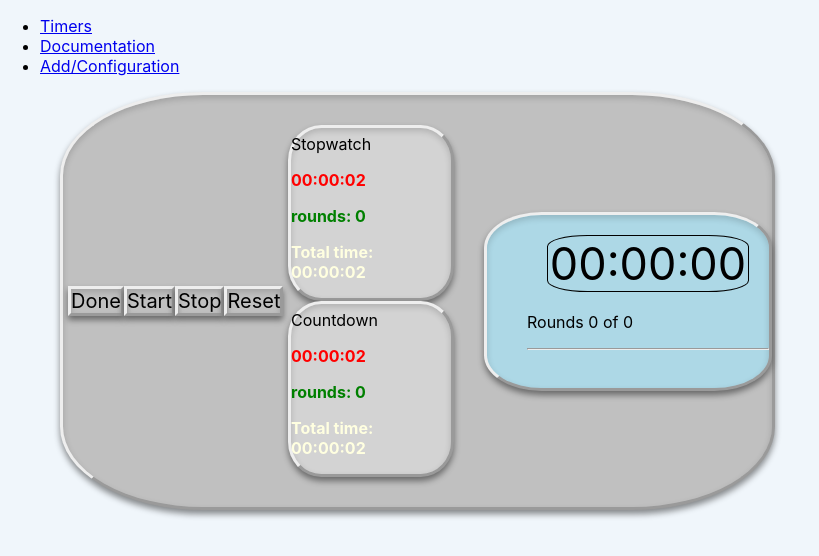
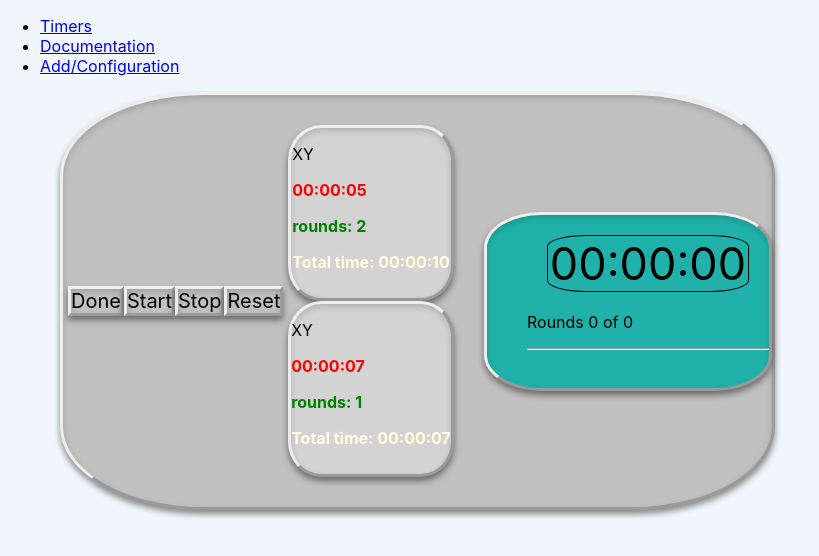
Before and after one commit to prof-tejera/assignment-3-scarvelh, a React (Create React App) app: page / in a window 1280 px wide. Shown: the top 556 px of the page, without its empty margins (0-819 px from the left). Built offline with nearby package versions, Linux system fonts and the light colour scheme.

Commit message:
Check after the first retry of rewrite.

```diff
--- a/src/components/generic/StopWatchButtons.js
+++ b/src/components/generic/StopWatchButtons.js
@@ -2,7 +2,6 @@ import React, { useContext, useEffect } from "react";
 import Button from "./Button";
 import styled from "styled-components";
 import { TimerContext } from "../../mycontext/MyContexts";
-
 import { ThemeContext } from "../../mycontext/MyThemeContexts";
 
 const Container = styled.div`
@@ -18,7 +17,7 @@ const positionButtons = {
   alignItems: "center",
   fontSize: "20px",
   paddingLeft: "5px",
-  justifyItems: "center",
+  justifyItems: "center"
 };
 
 export const StopWatchButtonsTimers = () => {
@@ -30,11 +29,15 @@ export const StopWatchButtonsTimers = () => {
       setActiveTimerIndex,
       isRunning,
       setIsRunning,
+      setOriginalRepeat,
+      setFastForward,
+      setRepeat,
+      repeat
     } = useContext(TimerContext);
 
     useEffect(() => {
       let timerId;
-    const currentTimer = timers[activeTimerIndex];
+      let currentTimer = timers[activeTimerIndex];
 
       const moveToNextTimer = () => {
         // if completed workout then stop, else go to the next timer
@@ -61,11 +64,56 @@ export const StopWatchButtonsTimers = () => {
             if (currentTimer.type === "Stopwatch") {
               // we have reached the end
               if (seconds === currentTimer.originalseconds) {
+                if (activeTimerIndex === timers.length - 1 && repeat === currentTimer.originalrepeat) {
+                  setFastForward(true);
+                }
+
                 moveToNextTimer();
+
               } else {
                 setSeconds(seconds + 1);
               }
             } else if (currentTimer.type === "Countdown") {
+              // we have reached the end
+              if (seconds === 0) {
+                if (activeTimerIndex === timers.length - 1 && repeat === currentTimer.originalrepeat) {
+
+                  setFastForward(true);
+                }
+
+                moveToNextTimer();
+              } else {
+                setSeconds(seconds - 1);
+              }
+            } else if (currentTimer.type === "XY") {
+              console.log(seconds);
+              // we have reached the end
+              if (seconds === 0) {
+
+                if (repeat < timers[activeTimerIndex].originalrepeat) {
+
+                  //setActiveTimerIndex(0);
+                  setSeconds(currentTimer.originalsecond);
+                  setRepeat(repeat + 1);
+                  // currentTimer = timers[activeTimerIndex];
+                } else {
+                  moveToNextTimer();
+                  if (activeTimerIndex === timers.length - 1 && repeat === timers[activeTimerIndex.originalrepeat]) {
+                    setFastForward(true);
+                  }
+                    setOriginalRepeat(timers[activeTimerIndex].originalrepeat);
+                    setRepeat(1);
+
+                }
+              } else {
+                setSeconds(seconds - 1);
+                setOriginalRepeat(timers[activeTimerIndex].originalrepeat);
+
+
+              }
+
+
+            } else if (currentTimer.type === "Tabata") {
               // we have reached the end
               if (seconds === 0) {
                 moveToNextTimer();
@@ -73,23 +121,30 @@ export const StopWatchButtonsTimers = () => {
                 setSeconds(seconds - 1);
               }
             }
+
+
             // TODO add the rest of the timers
-      }, 1000);
+          }
+          ,
+          1000);
       }
 
       return () => {
         clearInterval(timerId);
       };
-  }, [activeTimerIndex, isRunning, seconds, setSeconds, timers]);
+    }, [activeTimerIndex, isRunning, seconds, setSeconds, timers, repeat, setActiveTimerIndex, setIsRunning, setOriginalRepeat, setRepeat])
+    ;
 
     const onStart = () => {
       setActiveTimerIndex(0);
       setIsRunning(true);
 
-    // check what the first timer is, so we can initalize seconds
+      // check what the first timer is, so we can initialize seconds
       const firstTimer = timers[0];
       if (firstTimer.type !== "Stopwatch") {
         setSeconds(firstTimer.originalseconds);
+        setOriginalRepeat(firstTimer.originalrepeat);
+        setRepeat(1);
       } else {
         setSeconds(0);
       }
@@ -102,14 +157,17 @@ export const StopWatchButtonsTimers = () => {
     return (
       <Container>
         <div style={positionButtons}>
-        <Button text="Done" onClick={() => {}} />
+          <Button text="Done" onClick={() => {
+          }} />
           <Button text="Start" onClick={onStart} />
 
           <Button text="Stop" onClick={onPause} />
 
-        <Button text="Reset" onClick={() => {}} />
+          <Button text="Reset" onClick={() => {
+          }} />
         </div>
       </Container>
     );
-};
+  }
+;
 export default StopWatchButtonsTimers;
--- a/src/components/generic/TimerDisplay.js
+++ b/src/components/generic/TimerDisplay.js
@@ -19,7 +19,7 @@ const timerFormat = {
   borderRadius: "20%",
   //make display float right
   float: "right",
-  border: "1px solid black",
+  border: "1px solid black"
 };
 
 // function handle blinking effect
@@ -43,13 +43,16 @@ export function TimerDisplay() {
     hours,
     minutes,
     seconds,
-
+    setSeconds,
     fastforward,
     timers,
-    activeTimerIndex,
+    activeTimerIndex
   } = useContext(TimerContext);
   // get display theme from theme context
   const { counterdisplay, setCounterDisplay } = React.useContext(ThemeContext);
+  if (seconds == undefined) {
+    setSeconds(timers[activeTimerIndex].originalseconds);
+  }
   // convert hour + minutes + seconds
   const calcsecs = convertToSeconds(hours, minutes, seconds);
   // convert the number of seconds to  hour and minutes and seconds for the display
@@ -89,7 +92,7 @@ export function TimerDisplay() {
     hours,
     minutes,
     seconds,
-    setCounterDisplay,
+    setCounterDisplay
   ]);
 
   // change the number display to congratulation
@@ -97,13 +100,13 @@ export function TimerDisplay() {
     fastforward &&
     (convertSeconds.hours === 0 ||
       convertSeconds.hours ===
-        parseInt(timers[activeTimerIndex].originalhours)) &&
+      parseInt(timers[activeTimerIndex].originalhours)) &&
     (convertSeconds.minutes === 0 ||
       convertSeconds.minutes ===
-        parseInt(timers[activeTimerIndex].originalminutes)) &&
+      parseInt(timers[activeTimerIndex].originalminutes)) &&
     (convertSeconds.seconds === 0 ||
       convertSeconds.seconds ===
-        parseInt(timers[activeTimerIndex].originalseconds)) &&
+      parseInt(timers[activeTimerIndex].originalseconds)) &&
     activeTimerIndex >= timers.length - 1
   ) {
     // ****************Continue to the  next timer *******************
@@ -136,7 +139,7 @@ export function TimerDisplayTabata() {
     minutes,
     seconds,
 
-    fastforward,
+    fastforward
   } = useContext(TimerContext);
   // get information from theme context
   let { counterdisplay, setCounterDisplay } = React.useContext(ThemeContext);
--- a/src/mycontext/MyContexts.js
+++ b/src/mycontext/MyContexts.js
@@ -43,7 +43,7 @@ export function StopWatchProvider({ children }) {
   };
 
   const [timers, setTimers] = useState([
-    {
+    /*{
       type: "Stopwatch",
       originalhours: 0,
       originalminutes: 0,
@@ -62,7 +62,28 @@ export function StopWatchProvider({ children }) {
       originalhoursrest: 0,
       originalminutesrest: 0,
       originalsecondsrest: 0,
+    },*/
+    {
+      type: "XY",
+      originalhours: 0,
+      originalminutes: 0,
+      originalseconds: 5,
+      originalrepeat: 2,
+      originalhoursrest: 0,
+      originalminutesrest: 0,
+      originalsecondsrest: 0,
     },
+    {
+      type: "XY",
+      originalhours: 0,
+      originalminutes: 0,
+      originalseconds: 7,
+      originalrepeat: 1,
+      originalhoursrest: 0,
+      originalminutesrest: 0,
+      originalsecondsrest: 0,
+    },
+
   ]);
   const [isRunning, setIsRunning] = useState(false);
   const [activeTimerIndex, setActiveTimerIndex] = useState(null);
```
Lines whose indentation alone changed are shown as unchanged.
